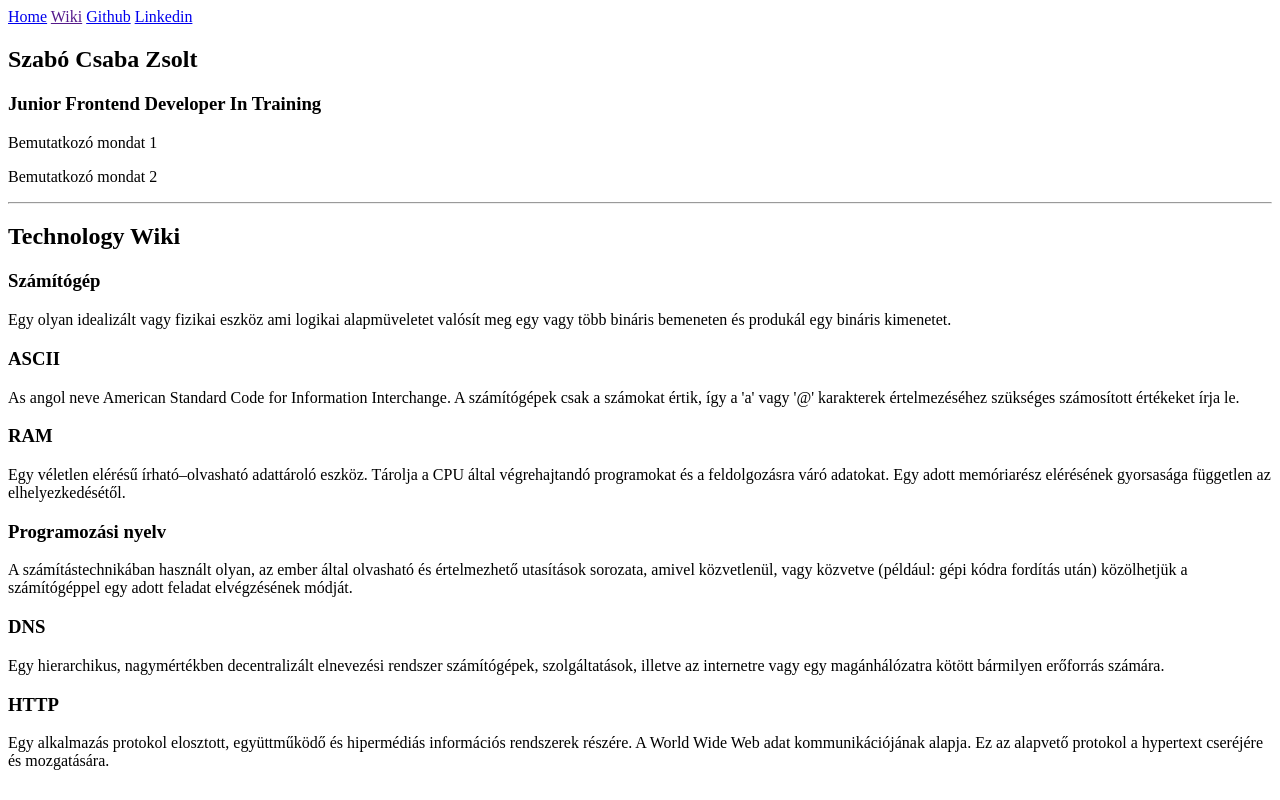
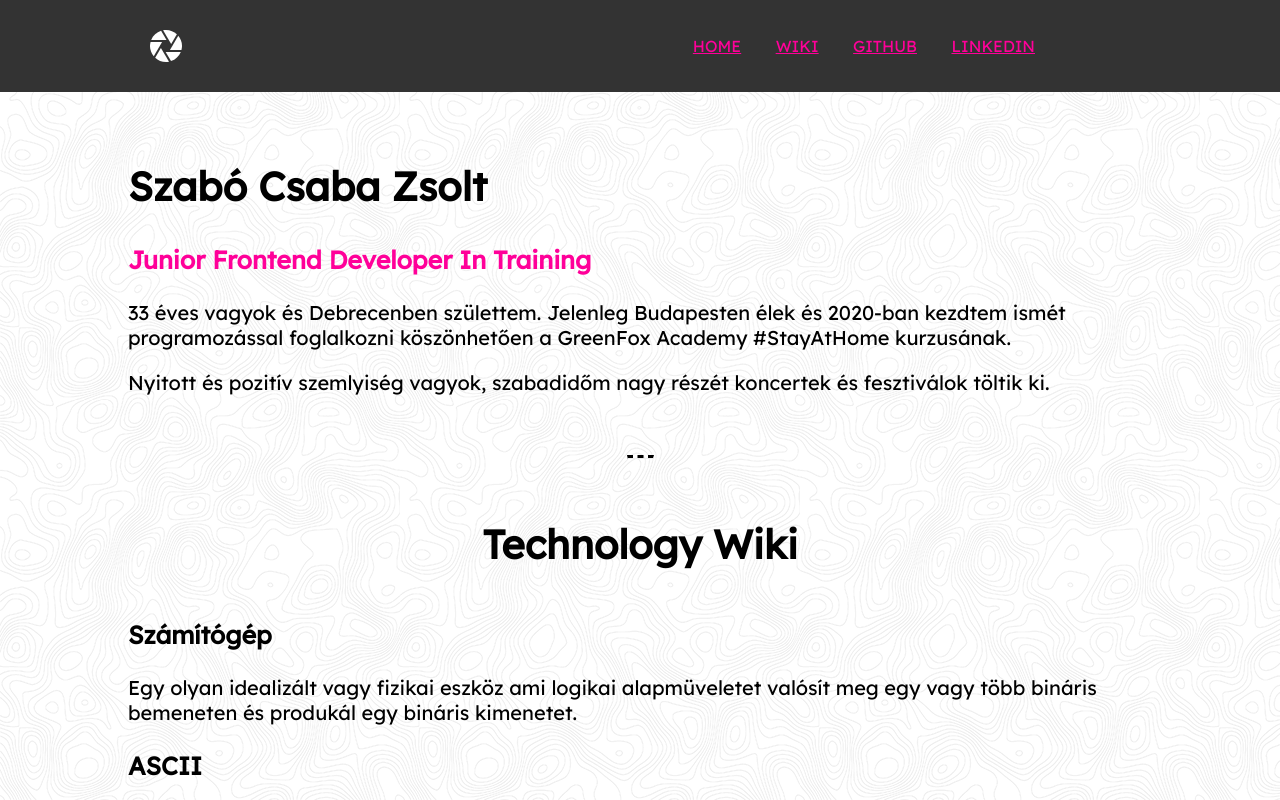
Before and after one commit to Csabi87/Csabi87.github.io, a plain HTML site: page index.html in a window 1280 px wide. Shown: the top 800 px of the page. Drawn offline with Linux system fonts and the light colour scheme.

Commit message:
modifying html, creating css
modifying html, creating css

```diff
--- a/index.html
+++ b/index.html
@@ -4,25 +4,33 @@
 <head>
     <meta charset="UTF-8">
     <meta name="viewport" content="width=device-width, initial-scale=1.0">
+    <link rel="stylesheet" href="style.css">
+    <link href="https://fonts.googleapis.com/css2?family=Lexend+Deca&display=swap" rel="stylesheet">
     <title>MyFirstWebsite</title>
 </head>
 
 <body>
     <nav>
-        <a href="index.html">Home</a>
-        <a href="">Wiki</a>
-        <a href="https://github.com/Csabi87">Github</a>
-        <a href="https://www.linkedin.com/in/csaba-zsolt-szab%C3%B3-938579140/">Linkedin</a>
+        <img src="assets\aperture.svg" alt="aperture">
+        <ul>
+            <li><a href="index.html">Home</a></li>
+            <li><a href="#wiki">Wiki</a></li>
+            <li><a href="https://github.com/Csabi87">Github</a></li>
+            <li><a href="https://www.linkedin.com/in/csaba-zsolt-szab%C3%B3-938579140/">Linkedin</a></li>
+        </ul>
     </nav>
-    <section>
+    <main>
+        <section id="introduction">
             <h1>Szabó Csaba Zsolt</h1>
-        <h3>Junior Frontend Developer In Training</h3>
-        <p>Bemutatkozó mondat 1</p>
-        <p>Bemutatkozó mondat 2</p>
+            <h3 id="personalTitle">Junior Frontend Developer In Training</h3>
+            <p>33 éves vagyok és Debrecenben születtem. Jelenleg Budapesten élek és 2020-ban kezdtem ismét programozással foglalkozni köszönhetően a GreenFox Academy #StayAtHome kurzusának. </p>
+            <p>Nyitott és pozitív szemlyiség vagyok, szabadidőm nagy részét koncertek és fesztiválok töltik ki.</p>
         </section>
-    <hr>
-    <article>
-        <h2>Technology Wiki</h2>
+
+        <hr class="dashed">
+
+        <article class="description">
+            <h2 id="wiki">Technology Wiki</h2>
             <h3>Számítógép</h3>
             <p>Egy olyan idealizált vagy fizikai eszköz ami logikai alapmüveletet valósít meg egy vagy több bináris bemeneten és produkál egy bináris kimenetet.</p>
             <h3>ASCII</h3>
@@ -36,6 +44,7 @@
             <h3>HTTP</h3>
             <p>Egy alkalmazás protokol elosztott, együttműködő és hipermédiás információs rendszerek részére. A World Wide Web adat kommunikációjának alapja. Ez az alapvető protokol a hypertext cseréjére és mozgatására.</p>
         </article>
+    </main>
 </body>
 
 </html>
--- a/style.css
+++ b/style.css
@@ -0,0 +1,75 @@
+body {
+    background-image: url(assets/topography.png);
+    width: 100%;
+    padding: 0px;
+    margin: 0px;
+    font-family: 'Lexend Deca', sans-serif;
+}
+
+nav {
+    overflow: hidden;
+    padding: 20px;
+    background-color: #333333;
+    position: fixed;
+    top: 0;
+    width: 100%;
+}
+
+ul {
+    list-style-type: none;
+    margin-right: 250px;
+    padding: 0;
+    float: right;
+}
+
+li {
+    display: inline;
+    margin: 15px;
+}
+
+a {
+    color: #ff0099;
+    text-transform: uppercase;
+}
+
+img {
+    position: fixed;
+    left: 150px;
+    top: 30px;
+}
+
+main {
+    margin-top: 30px;
+    padding: 10%;
+    margin: auto;
+}
+
+#personalTitle {
+    color: #ff0099;
+}
+
+h1 {
+    font-size: 40px;
+}
+
+h3 {
+    font-size: 25px;
+}
+
+p {
+    font-size: 20px;
+    line-height: 25px;
+}
+
+h2 {
+    text-align: center;
+    margin-top: 60px;
+    margin-bottom: 50px;
+    font-size: 40px;
+}
+
+hr.dashed {
+    border-top: 3px dashed #000000;
+    width: 25px;
+    margin-top: 60px;
+}
```
Lines whose indentation alone changed are shown as unchanged.
